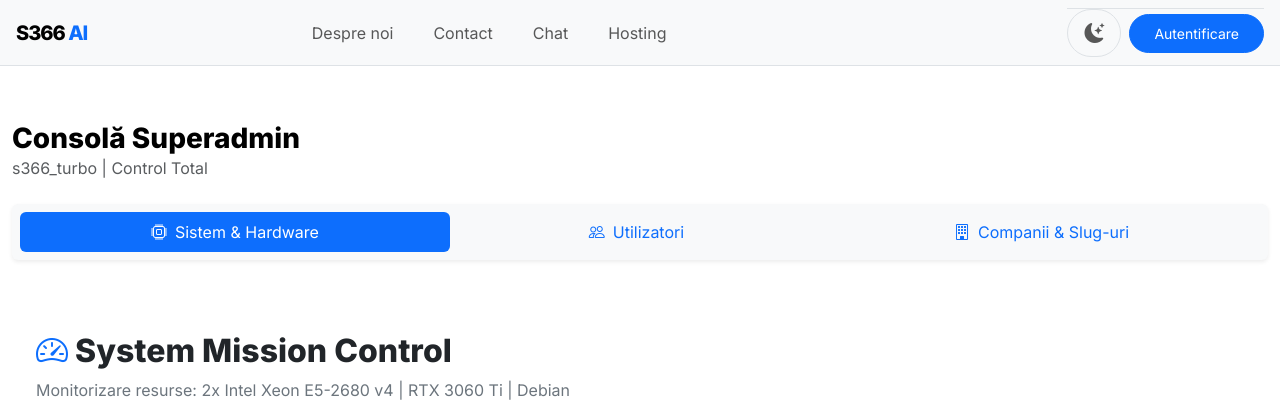
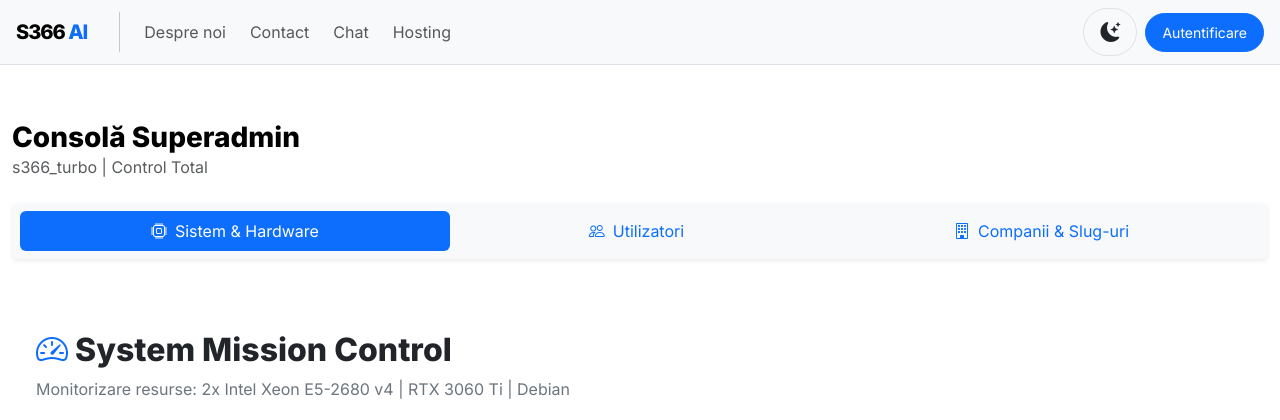
Before and after one commit to vlahx/s366, a Python web app: template app/templates/admin/dashboard.html in a window 1280 px wide. Shown: the top 420 px of the page. Run offline with Jinja, Linux system fonts and the light colour scheme; the template is opened without the code that fills it: most values are stand-ins (such as "Sample title", 1, 10 or a date in 2020).

Commit message:
ui(navbar): links by logo with gap; theme toggle always in bar on mobile
Made-with: Cursor

```diff
--- a/app/templates/layout/main-navbar.html
+++ b/app/templates/layout/main-navbar.html
@@ -1,6 +1,8 @@
 <nav class="navbar navbar-expand-lg border-bottom sticky-top bg-body-tertiary">
     <div class="container-fluid px-3">
-        <div class="d-flex align-items-center gap-2 flex-shrink-0">
+        {# Rând 1: logo + linkuri (desktop) | temă + user/toggler #}
+        <div class="d-flex align-items-center w-100 gap-2">
+            <div class="d-flex align-items-center min-w-0 flex-grow-1 flex-lg-grow-0">
                 {% if request.url.path.startswith('/chat') %}
                 <button class="btn btn-outline-primary d-lg-none rounded-circle flex-shrink-0" id="sidebar-hamburger"
                     style="width: 40px; height: 40px; padding: 0;" type="button" title="Meniu conversații"
@@ -8,53 +10,112 @@
                     <i class="bi bi-list fs-4"></i>
                 </button>
                 {% endif %}
-            <a class="navbar-brand mb-0 fw-bold" href="/">S366 <span class="text-primary">AI</span></a>
-        </div>
+                <a class="navbar-brand mb-0 fw-bold flex-shrink-0" href="/">S366 <span class="text-primary">AI</span></a>
 
-        <button class="navbar-toggler my-1" type="button" data-bs-toggle="collapse" data-bs-target="#navContent"
-            aria-controls="navContent" aria-expanded="false" aria-label="Meniu principal">
-            <span class="navbar-toggler-icon"></span>
-        </button>
-
-        <div class="collapse navbar-collapse" id="navContent">
-            <ul class="navbar-nav mx-lg-auto my-2 my-lg-0 gap-lg-2 text-center text-lg-start">
+                {# Cele 4 linkuri: lângă logo pe lg+, cu mică pauză (border-start + gap) #}
+                <ul
+                    class="navbar-nav flex-row flex-wrap align-items-center gap-1 gap-xl-2 ms-3 ps-3 border-start border-secondary-subtle d-none d-lg-flex mb-0">
                     <li class="nav-item">
-                    <a class="nav-link rounded px-lg-3{% if request.url.path == '/despre' %} active fw-semibold{% endif %}"
+                        <a class="nav-link py-2 px-2 rounded text-nowrap{% if request.url.path == '/despre' %} active fw-semibold{% endif %}"
                             href="/despre" {% if request.url.path == '/despre' %} aria-current="page" {% endif %}>Despre
                             noi</a>
                     </li>
                     <li class="nav-item">
-                    <a class="nav-link rounded px-lg-3{% if request.url.path.startswith('/contact') %} active fw-semibold{% endif %}"
+                        <a class="nav-link py-2 px-2 rounded text-nowrap{% if request.url.path.startswith('/contact') %} active fw-semibold{% endif %}"
                             href="/contact" {% if request.url.path.startswith('/contact') %} aria-current="page"
                             {% endif %}>Contact</a>
                     </li>
                     <li class="nav-item">
-                    <a class="nav-link rounded px-lg-3{% if request.url.path.startswith('/chat') %} active fw-semibold{% endif %}"
+                        <a class="nav-link py-2 px-2 rounded text-nowrap{% if request.url.path.startswith('/chat') %} active fw-semibold{% endif %}"
                             href="/chat" {% if request.url.path.startswith('/chat') %} aria-current="page" {% endif %}>Chat</a>
                     </li>
                     <li class="nav-item">
-                    <a class="nav-link rounded px-lg-3{% if request.url.path.startswith('/hosting') %} active fw-semibold{% endif %}"
+                        <a class="nav-link py-2 px-2 rounded text-nowrap{% if request.url.path.startswith('/hosting') %} active fw-semibold{% endif %}"
                             href="/hosting" {% if request.url.path.startswith('/hosting') %} aria-current="page"
                             {% endif %}>Hosting</a>
                     </li>
                 </ul>
+            </div>
 
-            <ul class="navbar-nav ms-lg-auto align-items-lg-center flex-column flex-lg-row gap-2 mt-3 mt-lg-0 pt-3 pt-lg-0 border-top border-lg-0">
-                <li class="nav-item d-flex justify-content-center justify-content-lg-end">
-                    <button class="btn btn-link nav-link py-2 px-3 d-inline-flex align-items-center border rounded-pill"
+            <div class="d-flex align-items-center gap-2 flex-shrink-0 ms-auto">
+                {# Temă mereu în bară (sm/md), nu ascunsă în meniul collapse #}
+                <button
+                    class="btn btn-link nav-link py-2 px-3 d-inline-flex align-items-center border rounded-pill text-body"
                     id="themeToggler" type="button" aria-label="Comută tema clară sau închisă">
                     <i class="bi fs-5 theme-toggle-icon bi-sun-fill" aria-hidden="true"></i>
                 </button>
-                </li>
+
+                {# Desktop: user în bară #}
+                <div class="d-none d-lg-flex align-items-center">
                     {% if request.session.get('user_id') %}
-                <li class="nav-item dropdown text-center text-lg-start">
-                    <a class="nav-link dropdown-toggle d-inline-flex align-items-center justify-content-center gap-2 py-2"
+                    <div class="dropdown">
+                        <a class="nav-link dropdown-toggle d-inline-flex align-items-center gap-2 py-2 mb-0"
                             href="#" id="userDropdown" role="button" data-bs-toggle="dropdown" aria-expanded="false">
                             <img src="{{ request.session.get('photo_url') or '/static/images/anonymous.png' }}" width="30"
                                 height="30" class="rounded-circle" alt="">
-                        <span class="d-none d-sm-inline">{{ request.session.get('firstname') }}</span>
+                            <span class="d-none d-xl-inline">{{ request.session.get('firstname') }}</span>
                         </a>
                         <ul class="dropdown-menu dropdown-menu-end shadow border mt-1" aria-labelledby="userDropdown">
+                            <li><a class="dropdown-item" href="/auth/profile">Profilul meu</a></li>
+                            {% if request.session.get('role') == 'superadmin' %}
+                            <li><a class="dropdown-item text-warning-emphasis" href="/admin/dashboard">Admin
+                                    Dashboard</a></li>
+                            {% endif %}
+                            {% if request.session.get('role') == 'company_admin' %}
+                            <li><a class="dropdown-item" href="/company_admin/dashboard">Management Companie</a></li>
+                            {% endif %}
+                            <li>
+                                <hr class="dropdown-divider">
+                            </li>
+                            <li><a class="dropdown-item text-danger" href="/auth/logout">Deconectare</a></li>
+                        </ul>
+                    </div>
+                    {% else %}
+                    <a class="btn btn-primary btn-sm rounded-pill px-3 py-2" href="/auth/login">Autentificare</a>
+                    {% endif %}
+                </div>
+
+                <button class="navbar-toggler d-lg-none py-2 px-2" type="button" data-bs-toggle="collapse"
+                    data-bs-target="#navContent" aria-controls="navContent" aria-expanded="false"
+                    aria-label="Meniu principal">
+                    <span class="navbar-toggler-icon"></span>
+                </button>
+            </div>
+        </div>
+
+        {# Mobil / tablet: doar linkuri + auth (fără temă — e deja în bară) #}
+        <div class="collapse navbar-collapse" id="navContent">
+            <ul class="navbar-nav d-lg-none border-top mt-2 pt-2 pb-1 gap-1">
+                <li class="nav-item">
+                    <a class="nav-link rounded px-2{% if request.url.path == '/despre' %} active fw-semibold{% endif %}"
+                        href="/despre" {% if request.url.path == '/despre' %} aria-current="page" {% endif %}>Despre
+                        noi</a>
+                </li>
+                <li class="nav-item">
+                    <a class="nav-link rounded px-2{% if request.url.path.startswith('/contact') %} active fw-semibold{% endif %}"
+                        href="/contact" {% if request.url.path.startswith('/contact') %} aria-current="page"
+                        {% endif %}>Contact</a>
+                </li>
+                <li class="nav-item">
+                    <a class="nav-link rounded px-2{% if request.url.path.startswith('/chat') %} active fw-semibold{% endif %}"
+                        href="/chat" {% if request.url.path.startswith('/chat') %} aria-current="page" {% endif %}>Chat</a>
+                </li>
+                <li class="nav-item">
+                    <a class="nav-link rounded px-2{% if request.url.path.startswith('/hosting') %} active fw-semibold{% endif %}"
+                        href="/hosting" {% if request.url.path.startswith('/hosting') %} aria-current="page"
+                        {% endif %}>Hosting</a>
+                </li>
+            </ul>
+            <ul class="navbar-nav d-lg-none border-top pt-2 pb-2 mb-0">
+                {% if request.session.get('user_id') %}
+                <li class="nav-item dropdown">
+                    <a class="nav-link dropdown-toggle d-inline-flex align-items-center gap-2" href="#"
+                        id="userDropdownMobile" role="button" data-bs-toggle="dropdown" aria-expanded="false">
+                        <img src="{{ request.session.get('photo_url') or '/static/images/anonymous.png' }}" width="30"
+                            height="30" class="rounded-circle" alt="">
+                        {{ request.session.get('firstname') }}
+                    </a>
+                    <ul class="dropdown-menu dropdown-menu-end shadow border w-100" aria-labelledby="userDropdownMobile">
                         <li><a class="dropdown-item" href="/auth/profile">Profilul meu</a></li>
                         {% if request.session.get('role') == 'superadmin' %}
                         <li><a class="dropdown-item text-warning-emphasis" href="/admin/dashboard">Admin Dashboard</a>
@@ -70,8 +131,8 @@
                     </ul>
                 </li>
                 {% else %}
-                <li class="nav-item text-center text-lg-start">
-                    <a class="btn btn-primary btn-sm rounded-pill px-4 py-2" href="/auth/login">Autentificare</a>
+                <li class="nav-item">
+                    <a class="btn btn-primary btn-sm rounded-pill px-4" href="/auth/login">Autentificare</a>
                 </li>
                 {% endif %}
             </ul>
```
Lines whose indentation alone changed are shown as unchanged.
